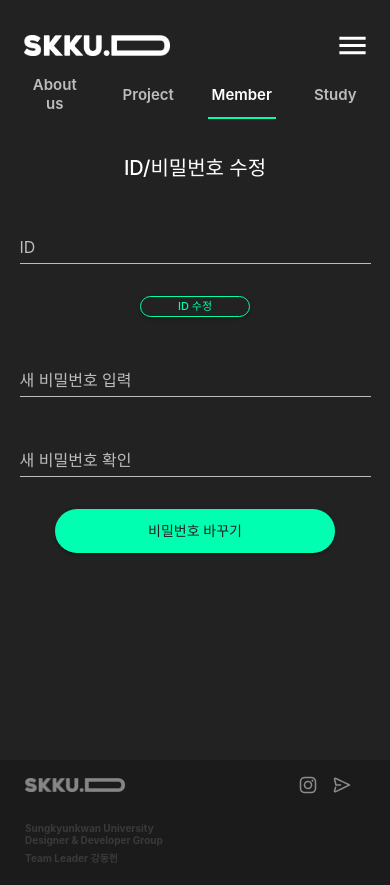
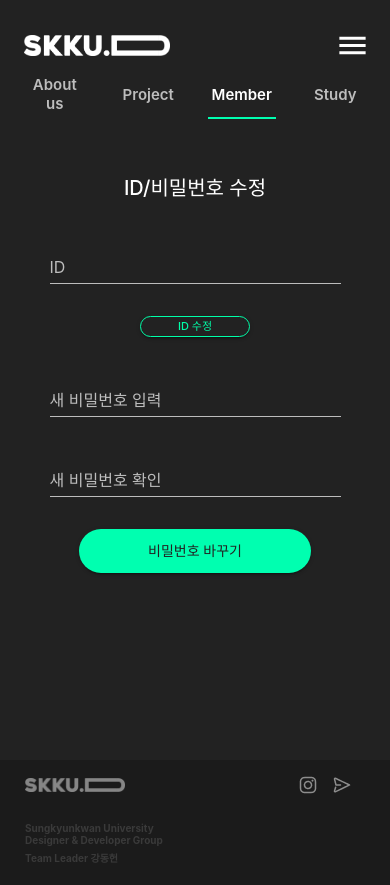
Before and after one commit to SKKUD/skkud-frontend, a React (Create React App) app: page /maintab/member/mypagedetail in a window 390 px wide. Built offline with nearby package versions, Linux system fonts and the light colour scheme; no server answers; a web font is replaced by a local one.

Commit message:
apply media queries to mypage

```diff
--- a/src/components/Main/member/MemberDeleteBtn.jsx
+++ b/src/components/Main/member/MemberDeleteBtn.jsx
@@ -17,7 +17,7 @@ const StyledButton = styled(Button)`
     font-size: 11px;
     padding: 4px 14px;
     gap: 10px;
-    margin-top: 30px;
+    margin: 30px 0px;
 `;
 
 export default function MemberDeleteBtn(_id) {
--- a/src/pages/Tabs/User/MyPage.jsx
+++ b/src/pages/Tabs/User/MyPage.jsx
@@ -27,6 +27,15 @@ const FormWrapper = styled(Box)`
     flex-direction: column;
     justify-content: center;
     align-items: center;
+
+    @media (min-width: 1024px) {
+        width: 500px;
+        margin: 60px auto 50px;
+        padding: 50px;
+        border-radius: 25px;
+        background-color: #292929;
+        box-shadow: 0px 5px 5px 0px rgba(0, 0, 0, 0.15);
+    }
 
     .title {
         text-align: center;
--- a/src/pages/Tabs/User/MyPageDetail.jsx
+++ b/src/pages/Tabs/User/MyPageDetail.jsx
@@ -10,10 +10,21 @@ const StyledBox = styled(Box)`
     & > :not(style) {
         margin: 1rem;
     }
+    padding: 20px 30px;
     overflow: hidden;
     display: flex;
     flex-direction: column;
     align-items: center;
+
+    @media (min-width: 1024px) {
+        width: 500px;
+        height: 600px;
+        margin: 100px auto 100px;
+        padding: 60px;
+        border-radius: 25px;
+        background-color: #292929;
+        box-shadow: 0px 5px 5px 0px rgba(0, 0, 0, 0.15);
+    }
 `;
 
 const StyledTypography = styled(Typography)`
```
